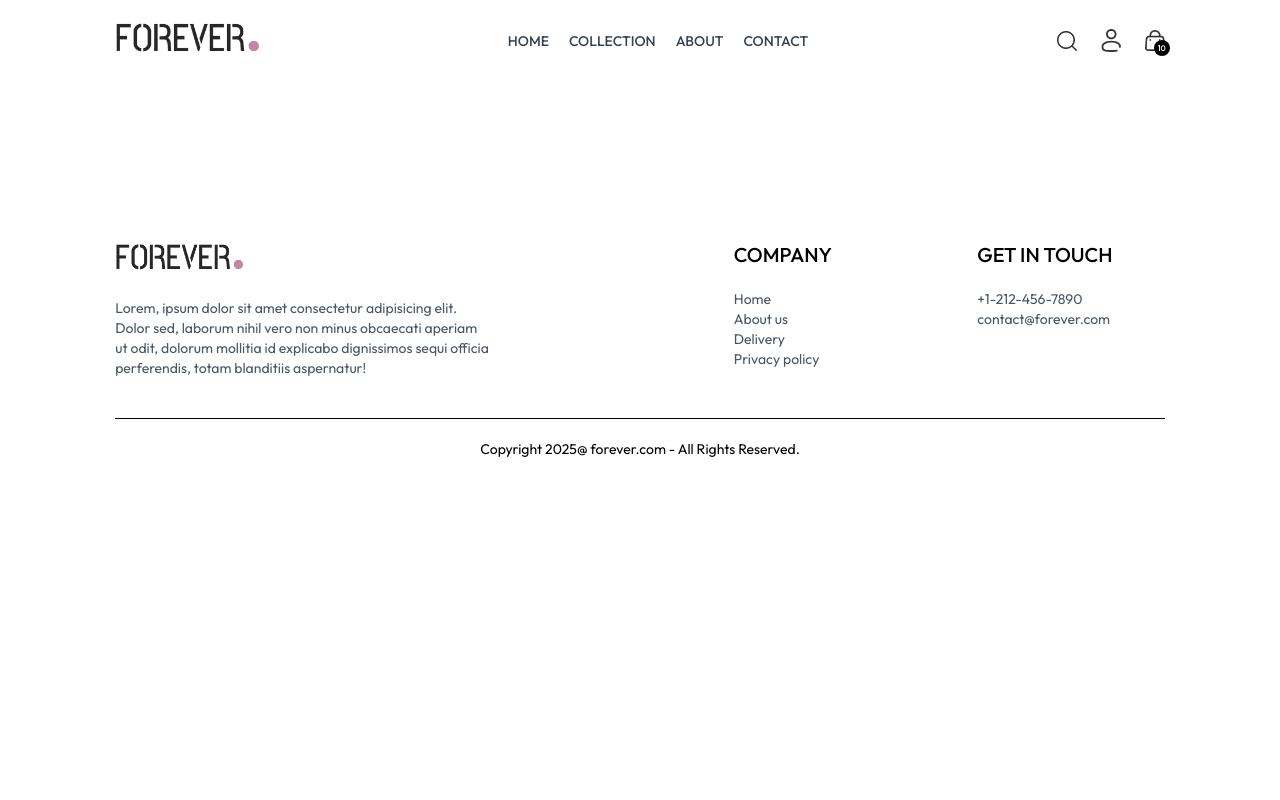
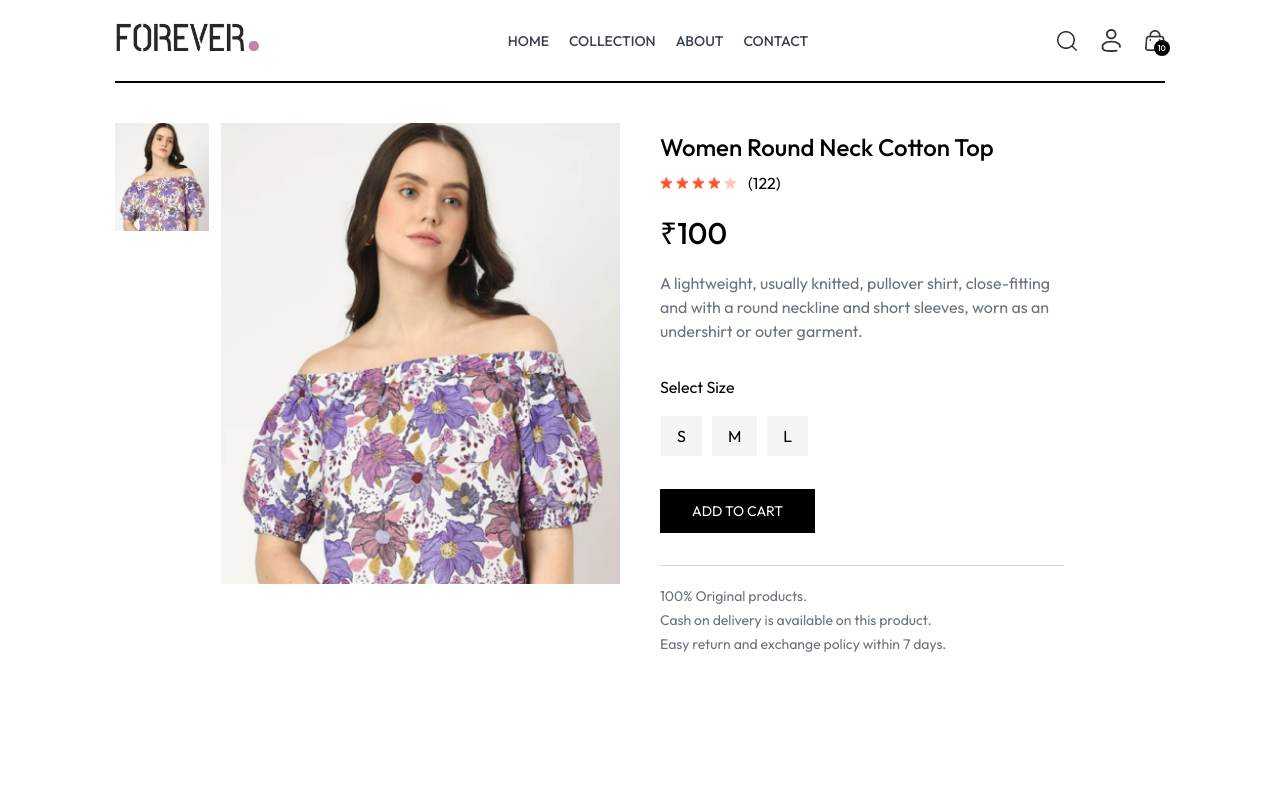
Before and after one commit to daredevil-10/E-commerce, a React (Vite) app in the folder frontend/: page /product/aaaaa in a window 1280 px wide. Shown: the top 800 px of the page. Built offline with nearby package versions, Linux system fonts and the light colour scheme.

Commit message:
Added product page

```diff
--- a/frontend/src/index.css
+++ b/frontend/src/index.css
@@ -21,3 +21,7 @@
     color: white;
   }
 }
+
+::-webkit-scrollbar {
+  display: none;
+}
--- a/frontend/src/pages/Product.jsx
+++ b/frontend/src/pages/Product.jsx
@@ -1,7 +1,99 @@
-import React from "react";
+import React, { useContext, useEffect, useState } from "react";
+import { useParams } from "react-router-dom";
+import { ShopContext } from "../context/contextFile";
+import { assets } from "../assets/frontend_assets/assets";
 
 const Product = () => {
-  return <div></div>;
+  const { productId } = useParams();
+  const { products, currency } = useContext(ShopContext);
+  const [productData, setProductData] = useState(false);
+  const [image, setImage] = useState("");
+  const [size, setSize] = useState("");
+  const fetchProductData = async () => {
+    products.find((item) => {
+      if (item._id === productId) {
+        setProductData(item);
+        setImage(item.image[0]);
+        return null;
+      }
+    });
+  };
+
+  useEffect(() => {
+    fetchProductData();
+  }, [productId, products]);
+
+  return productData ? (
+    <div className="border-t-2 pt-10 transition-opacity ease-in duration-500 opacity-100">
+      <div className=" flex gap-12 sm:gap-10 flex-col sm:flex-row">
+        {/* {Product Images} */}
+        <div className="flex-1 flex flex-col-reverse gap-3 sm:flex-row">
+          <div className="flex sm:flex-col overflow-x-auto sm:overflow-y-scroll justify-between sm:justify-normal sm:w-[18.7%] w-full">
+            {productData.image.map((item, index) => (
+              <img
+                onClick={() => setImage(item)}
+                src={item}
+                key={index}
+                className="w-[24%] sm:w-full sm:mb-3 flex-shrink-0 cursor-pointer"
+                alt=""
+              />
+            ))}
+          </div>
+          <div className="w-full sm:w-[80%]">
+            <img className="w-full h-auto" src={image} alt="" />
+          </div>
+        </div>
+        {/* {Product Info} */}
+        <div className="flex-1 ">
+          <h1 className="font-medium text-2xl mt-2">{productData.name}</h1>
+          <div className="flex  items-center gap-1 mt-2">
+            <img src={assets.star_icon} alt="" className="w-3 5" />
+            <img src={assets.star_icon} alt="" className="w-3 5" />
+            <img src={assets.star_icon} alt="" className="w-3 5" />
+            <img src={assets.star_icon} alt="" className="w-3 5" />
+            <img src={assets.star_dull_icon} alt="" className="w-3 5" />
+            <p className="pl-2">(122)</p>
+          </div>
+          <p className="mt-5 text-3xl font-medium">
+            {currency}
+            {productData.price}
+          </p>
+          <p className="mt-5 text-gray-500 md:w-4/5">
+            {productData.description}
+          </p>
+          <div className="flex flex-col gap-4 my-8">
+            <p>Select Size</p>
+            <div className="flex gap-2">
+              {productData.sizes.map((item, index) => (
+                <button
+                  onClick={() => {
+                    setSize(item);
+                  }}
+                  className={`border cursor-pointer py-2 px-4 bg-gray-100 ${
+                    item === size ? "border-orange-500" : "border-white"
+                  }`}
+                  key={index}
+                >
+                  {item}
+                </button>
+              ))}
+            </div>
+          </div>
+          <button className="bg-black text-white px-8 py-3 text-sm active:bg-gray-700 ">
+            ADD TO CART
+          </button>
+          <hr className="text-gray-300 mt-8 sm:w-4/5" />
+          <div className="text-sm text-gray-500 mt-5 flex flex-col gap-1">
+            <p>100% Original products.</p>
+            <p>Cash on delivery is available on this product.</p>
+            <p>Easy return and exchange policy within 7 days.</p>
+          </div>
+        </div>
+      </div>
+    </div>
+  ) : (
+    <div className="opacity-0"></div>
+  );
 };
 
 export default Product;
```
